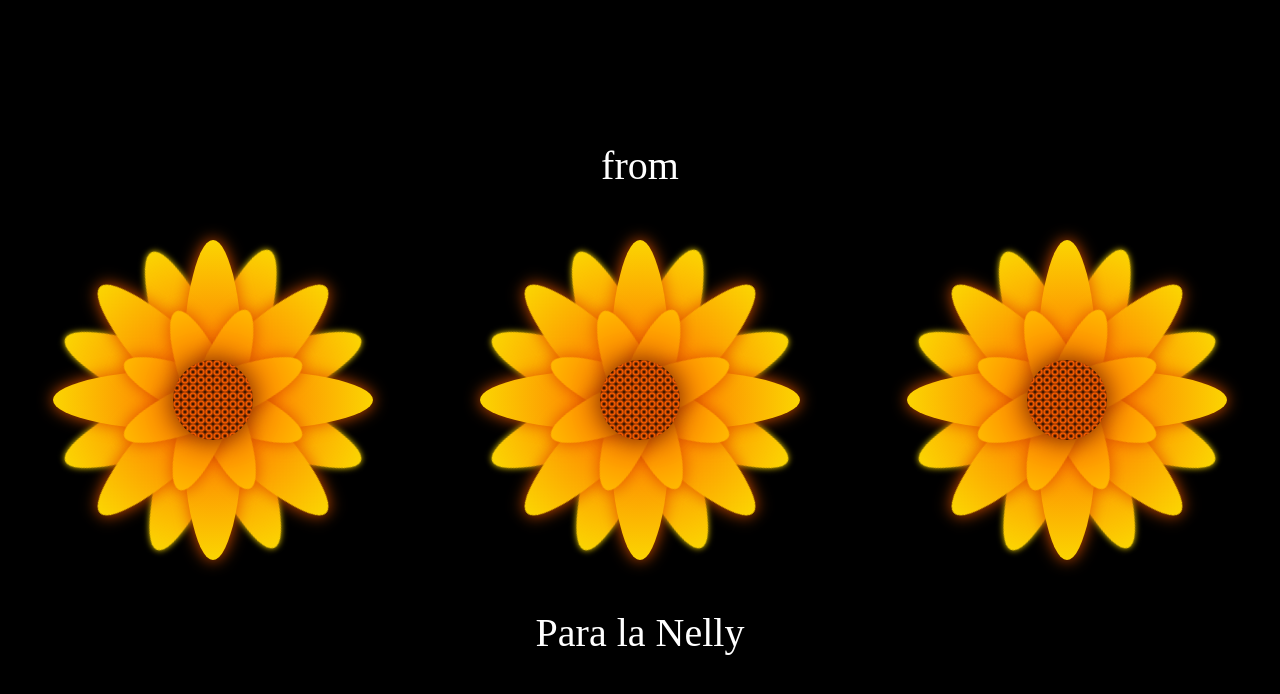
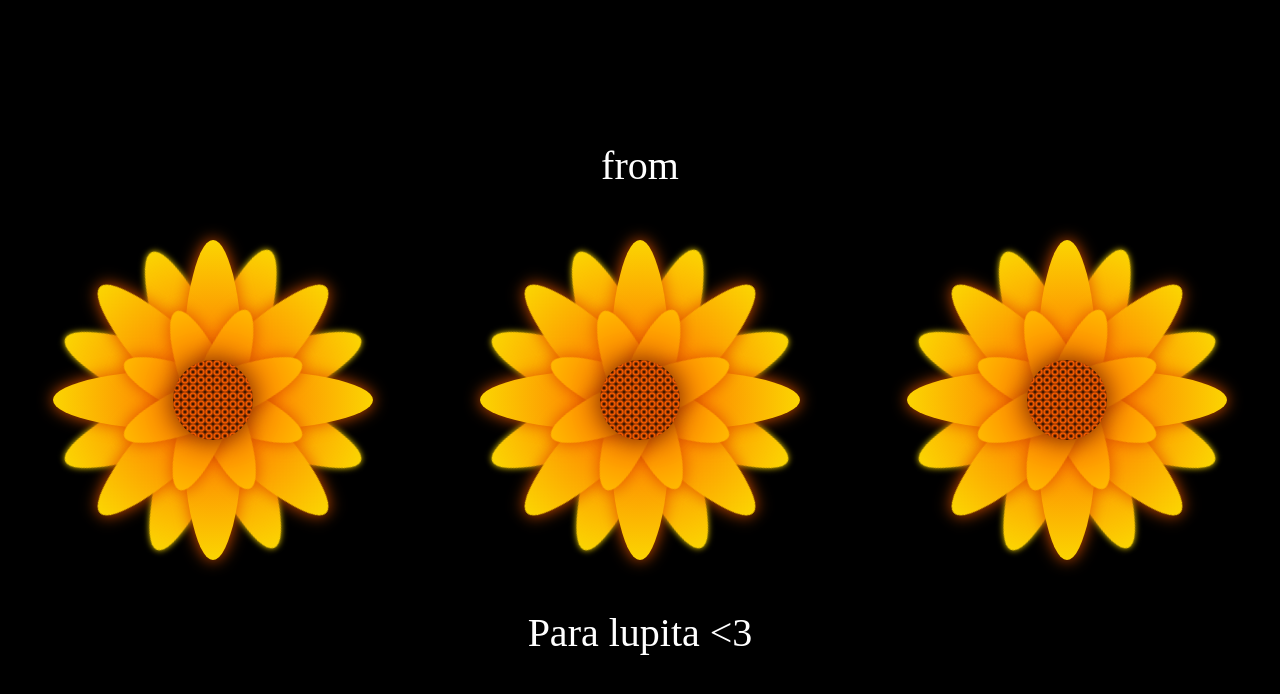
Before and after one commit to JLY10/flowers, a plain HTML site: page docs/index.html in a window 1280 px wide. Drawn offline with Linux system fonts and the light colour scheme.

Commit message:
Update index.html

```diff
--- a/docs/index.html
+++ b/docs/index.html
@@ -64,7 +64,7 @@
     </div>
     <div class="Petal3 p4">
     </div>
-    <div class="text-below">Para la Nelly </div>
+    <div class="text-below">Para lupita <3 </div>
   </div>
 <div class="flower">
       <div class="mid">
```
